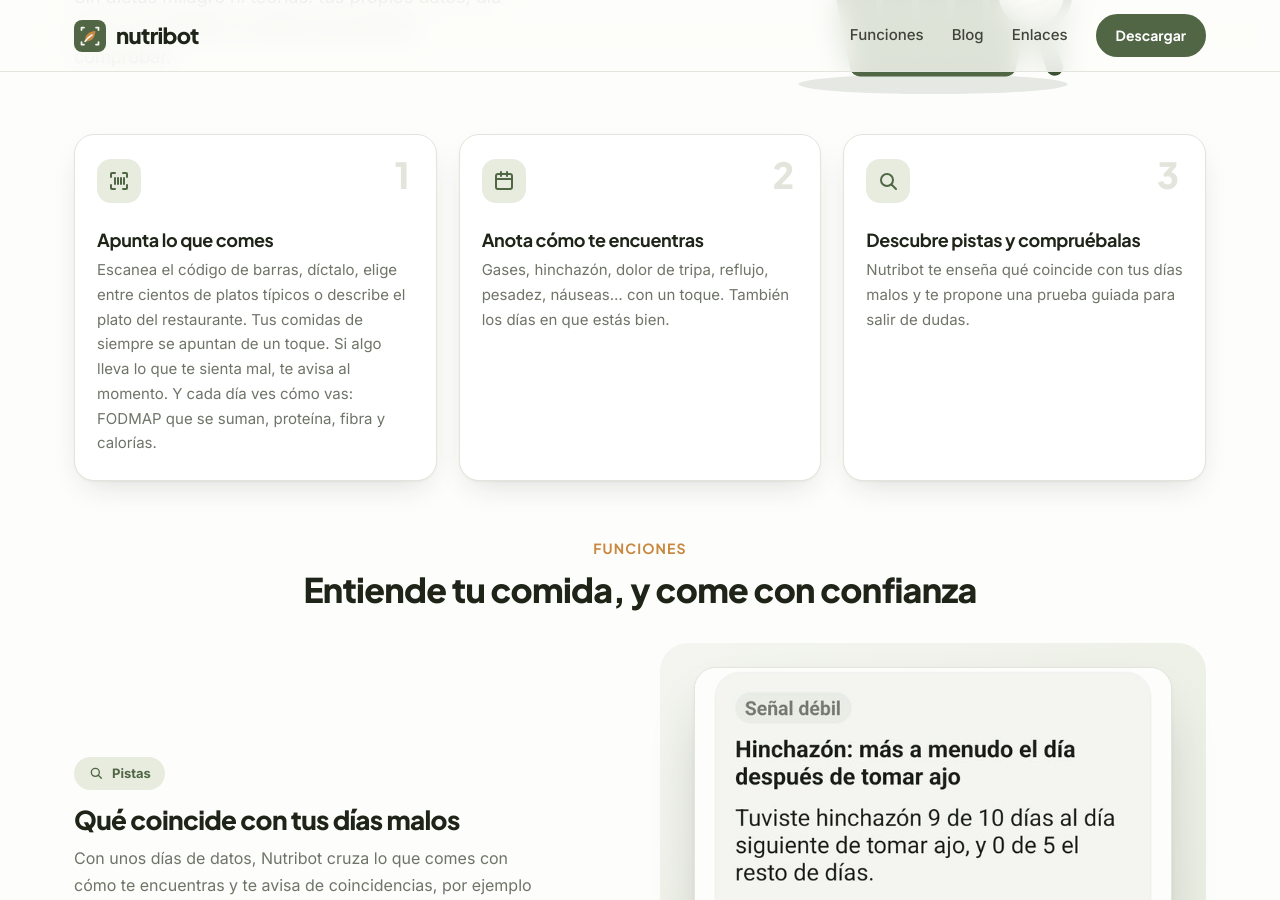
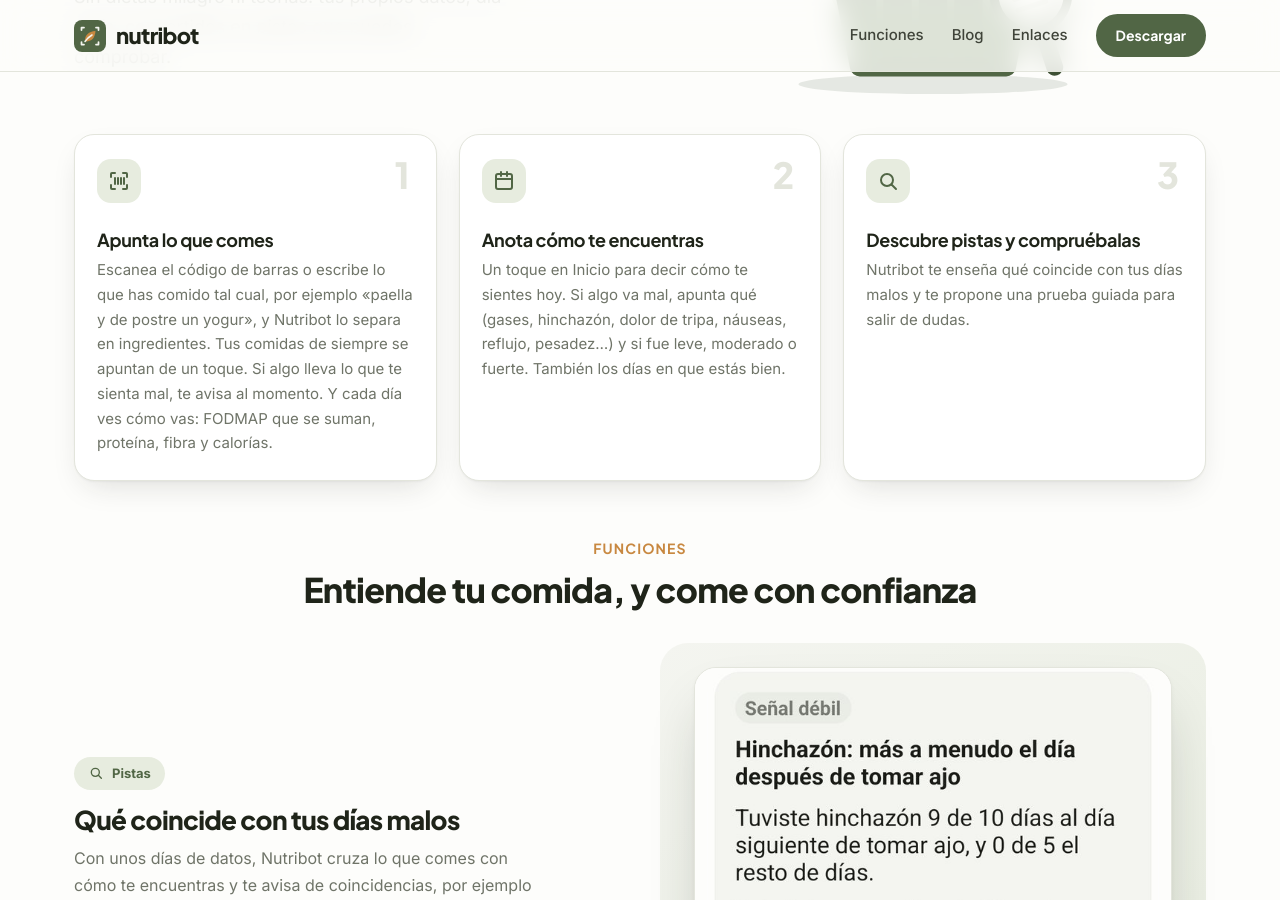
Before and after one commit to ferrodvilla-sys/nutribot-web, a Jekyll site: the page built from index.html, in a window 1280 px wide and 900 px high, scrolled down 1962 px. Built offline with Jekyll 4.4.1, drawn with Linux system fonts in a browser that asks for light colours; some of the changed text lies outside the part shown.

Commit message:
Web v55: una sola caja para apuntar, cómo te sientes con un toque, síntomas e intensidad, proteína y fibra, borrar mis datos (unido con la tanda 1)
Co-Authored-By: Claude Opus 5.5 <noreply@anthropic.com>
Claude-Session: https://claude.ai/code/session_01KHzAHAnEX74xWDo2SVijsz

```diff
--- a/index.html
+++ b/index.html
@@ -64,8 +64,8 @@ keywords: [diario de comidas y síntomas, gases e hinchazón, qué alimento me s
     <img class="ilus" src="{{ '/assets/img/ilus/cesta.svg' | relative_url }}" alt="Cesta de la compra con una lupa revisando la etiqueta de un producto" width="480" height="400" loading="lazy">
   </div>
   <div class="steps-grid">
-    <div class="step"><span class="step-n">1</span>{% include icon.html name="scan" %}<h3>Apunta lo que comes</h3><p>Escanea el código de barras, díctalo, elige entre cientos de platos típicos o describe el plato del restaurante. Tus comidas de siempre se apuntan de un toque. Si algo lleva lo que te sienta mal, te avisa al momento. Y cada día ves cómo vas: FODMAP que se suman, proteína, fibra y calorías.</p></div>
-    <div class="step"><span class="step-n">2</span>{% include icon.html name="calendar" %}<h3>Anota cómo te encuentras</h3><p>Gases, hinchazón, dolor de tripa, reflujo, pesadez, náuseas… con un toque. También los días en que estás bien.</p></div>
+    <div class="step"><span class="step-n">1</span>{% include icon.html name="scan" %}<h3>Apunta lo que comes</h3><p>Escanea el código de barras o escribe lo que has comido tal cual, por ejemplo «paella y de postre un yogur», y Nutribot lo separa en ingredientes. Tus comidas de siempre se apuntan de un toque. Si algo lleva lo que te sienta mal, te avisa al momento. Y cada día ves cómo vas: FODMAP que se suman, proteína, fibra y calorías.</p></div>
+    <div class="step"><span class="step-n">2</span>{% include icon.html name="calendar" %}<h3>Anota cómo te encuentras</h3><p>Un toque en Inicio para decir cómo te sientes hoy. Si algo va mal, apunta qué (gases, hinchazón, dolor de tripa, náuseas, reflujo, pesadez…) y si fue leve, moderado o fuerte. También los días en que estás bien.</p></div>
     <div class="step"><span class="step-n">3</span>{% include icon.html name="search" %}<h3>Descubre pistas y compruébalas</h3><p>Nutribot te enseña qué coincide con tus días malos y te propone una prueba guiada para salir de dudas.</p></div>
   </div>
 </section>
@@ -131,8 +131,8 @@ keywords: [diario de comidas y síntomas, gases e hinchazón, qué alimento me s
   <div class="feature">
     <div class="feature-text">
       <span class="badge">{% include icon.html name="compare" %}En el súper</span>
-      <h3>Mejores opciones para ti, y cara a cara</h3>
-      <p>Al escanear, Nutribot te enseña productos parecidos que se venden en tu país, que no chocan con lo que te sienta mal y que son claramente mejores. ¿Dudas entre dos marcas? Escanea las dos y te dice cuál encaja mejor contigo, cuál sacia más y cuánta proteína aporta por cada 100 kcal.</p>
+      <h3>Mejores opciones y comparador</h3>
+      <p>Al escanear un producto, Nutribot te propone otros parecidos que se venden en tu país, que no chocan con tus alergias e intolerancias y que son mejores para tu objetivo, con el porqué («Sin lactosa», «Menos azúcar»). ¿Dudas entre dos marcas? Compáralas cara a cara: cuál encaja mejor contigo, cuál te sacia más y cuánta proteína aporta por cada 100 kcal.</p>
     </div>
     {% include screenshot.html file="comparador.jpg" alt="Comparador de dos productos con veredicto" %}
   </div>
@@ -176,9 +176,10 @@ keywords: [diario de comidas y síntomas, gases e hinchazón, qué alimento me s
         <li>{% include icon.html name="check" %}Diario de comidas y síntomas</li>
         <li>{% include icon.html name="check" %}Pistas, prueba guiada e informes en PDF</li>
         <li>{% include icon.html name="check" %}Saciedad de cada alimento, comida y semana</li>
-        <li>{% include icon.html name="check" %}Plato de restaurante y comidas guardadas</li>
-        <li>{% include icon.html name="check" %}Escáner con avisos de alergias e intolerancias</li>
-        <li>{% include icon.html name="check" %}Mejores opciones y comparador de productos</li>
+        <li>{% include icon.html name="check" %}Apunta escribiendo lo que has comido, y comidas guardadas</li>
+        <li>{% include icon.html name="check" %}Escáner con avisos de alergias, intolerancias y tu propia lista</li>
+        <li>{% include icon.html name="check" %}Mejores opciones para ti en cada producto</li>
+        <li>{% include icon.html name="check" %}Comparador de productos</li>
         <li>{% include icon.html name="check" %}Ficha de alergias compartible</li>
       </ul>
       <a class="btn btn-block" href="{{ site.play_store_url }}">Descárgala gratis</a>
@@ -208,7 +209,7 @@ keywords: [diario de comidas y síntomas, gases e hinchazón, qué alimento me s
   </details>
   <details>
     <summary>¿Puedo apuntar lo que como en un restaurante?</summary>
-    <p>Sí. Escribe el plato como sale en la carta (por ejemplo, "pescado a la plancha con papas y ensalada") y Nutribot calcula los ingredientes con unos gramos que puedes cambiar. Si algo de la carta choca con tus alergias, te avisa. La carta no lo dice todo, así que pregunta siempre a quien te atiende.</p>
+    <p>Sí, en la misma caja de siempre. Escribe el plato como lo dirías (por ejemplo, "lubina a la plancha con patatas y alioli") y Nutribot lo separa en ingredientes con unos gramos que puedes cambiar. Si algo de la carta choca con tus alergias, te avisa. La carta no lo dice todo, así que pregunta siempre a quien te atiende.</p>
   </details>
   <details>
     <summary>¿Nutribot diagnostica intolerancias?</summary>
@@ -221,6 +222,10 @@ keywords: [diario de comidas y síntomas, gases e hinchazón, qué alimento me s
   <details>
     <summary>¿Y si un producto no sale o no tiene ingredientes?</summary>
     <p>Haz una foto de los ingredientes y de la tabla desde la propia ficha. La app te enseña lo que ha leído para que lo revises y, al guardarlo, el producto queda completo para ti y para quien lo escanee después.</p>
+  </details>
+  <details>
+    <summary>¿Puedo borrar lo que he apuntado?</summary>
+    <p>Sí. En Preferencias, "Borrar mis datos" elimina tus comidas, síntomas, peso y pruebas guiadas sin borrar tu cuenta. Si quieres borrar también la cuenta, puedes hacerlo desde Mi cuenta.</p>
   </details>
   <details>
     <summary>¿Está disponible para iPhone?</summary>
```
Also changed, not shown: other parts of index.html (+1 -1 lines), _posts/2026-11-14-comida-sana-que-te-sienta-mal.md (+1 -1 lines), alergias.md (+2 -2 lines), celiacos.md (+2 -2 lines), fodmap.md (+1 -1 lines).
